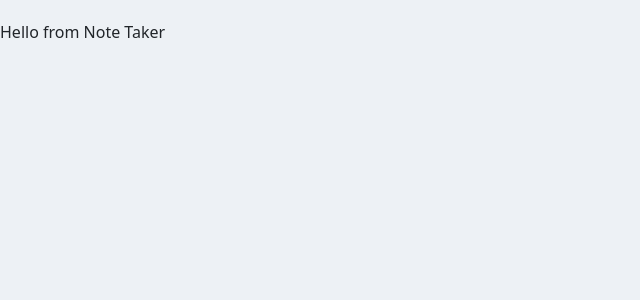
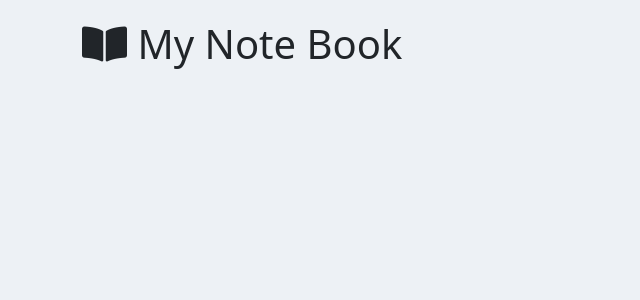
Before and after one commit to mrememisaac/note-taker, a Next.js app: page / in a window 1280 px wide. Shown: the top 300 px of the page, without its empty margins (0-640 px from the left). Built offline with nearby package versions, Linux system fonts and the light colour scheme.

Commit message:
renders the app component

```diff
--- a/pages/index.js
+++ b/pages/index.js
@@ -1,10 +1,9 @@
 import React from 'react';
+import App from '../components/App';
 
 function IndexPage() {
   return (
-    <div>
-      Hello from Note Taker
-    </div>
+    <App/>
   );
 }
 
```
